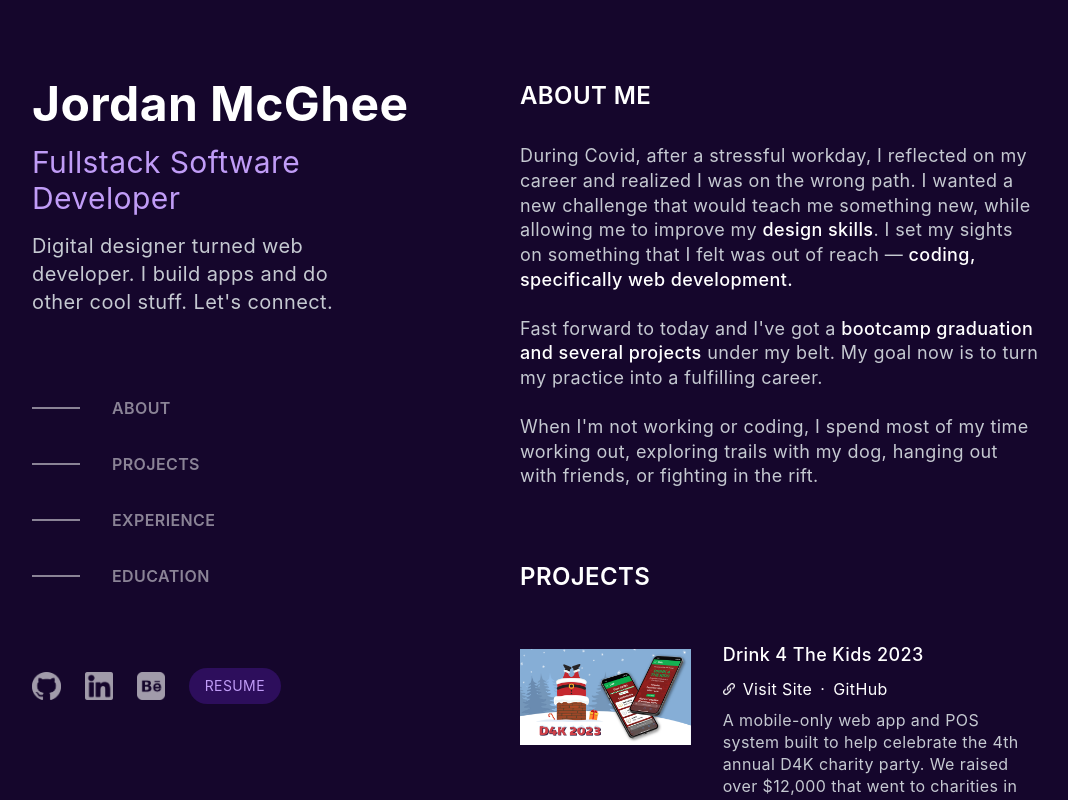
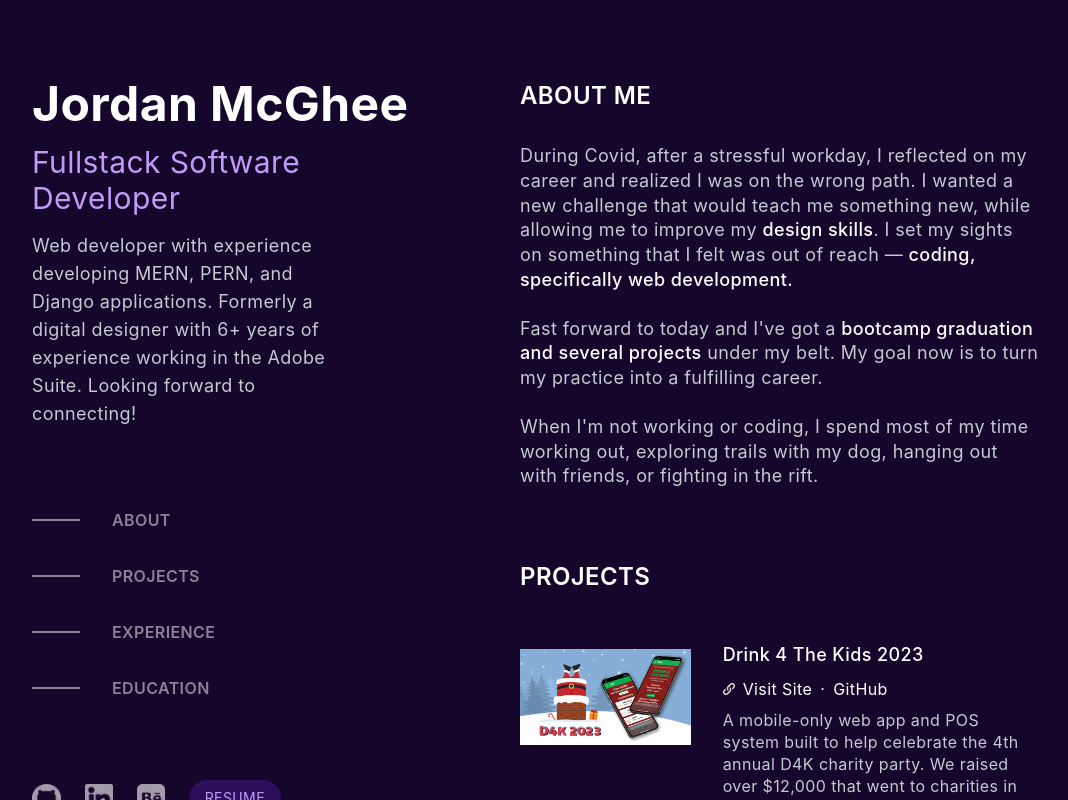
Before and after one commit to Jordan-McGhee/portfolio-v2, a React (Create React App) app: page / in a window 1280 px wide. Shown: the whole page, without its empty margins (80-1148 px from the left). Built offline with nearby package versions, Linux system fonts and the light colour scheme.

Commit message:
Updated header bio to focus more on my web development than my design experience.

```diff
--- a/src/MobileLayout/components/MobileHeader.js
+++ b/src/MobileLayout/components/MobileHeader.js
@@ -17,7 +17,7 @@ const MobileHeader = () => {
         <div className="text-white mb-12">
             <p className="text-4xl font-bold">Jordan McGhee</p>
             <p className="text-lg my-3 text-accent">Fullstack Software Developer</p>
-            <p className="text-offWhite opacity-75 mb-5">Digital designer turned web developer. I build apps and do other cool stuff. Let's connect.</p>
+            <p className="text-offWhite opacity-75 mb-5">Web developer with experience developing MERN, PERN, and Django applications. Formerly a digital designer with 6+ years of experience working in the Adobe Suite. Looking forward to connecting!</p>
 
             {/* LINK DIV */}
             <div className="flex w-fit justify-between items-center">
--- a/src/WebLayout/components/LeftSide.js
+++ b/src/WebLayout/components/LeftSide.js
@@ -25,7 +25,7 @@ const LeftSide = () => {
             <div>
                 <p className="text-5xl font-bold">Jordan McGhee</p>
                 <p className="text-3xl my-4 text-accent">Fullstack Software Developer</p>
-                <p className="text-xl text-offWhite w-4/5">Digital designer turned web developer. I build apps and do other cool stuff. Let's connect.</p>
+                <p className="text-lg text-offWhite w-3/4">Web developer with experience developing MERN, PERN, and Django applications. Formerly a digital designer with 6+ years of experience working in the Adobe Suite. Looking forward to connecting!</p>
 
                 <nav>
                     <ul className="my-16 w-max">
```
